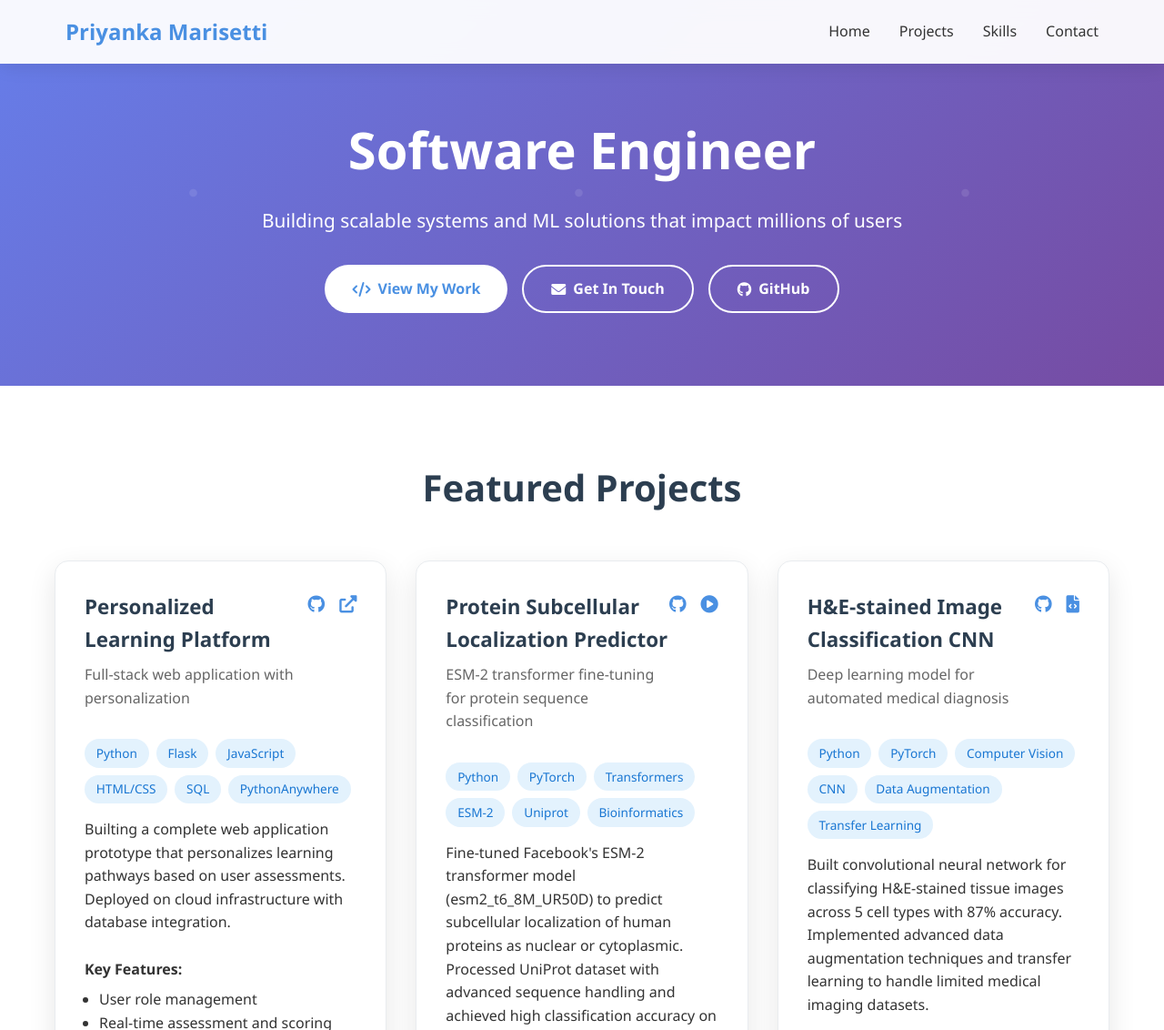
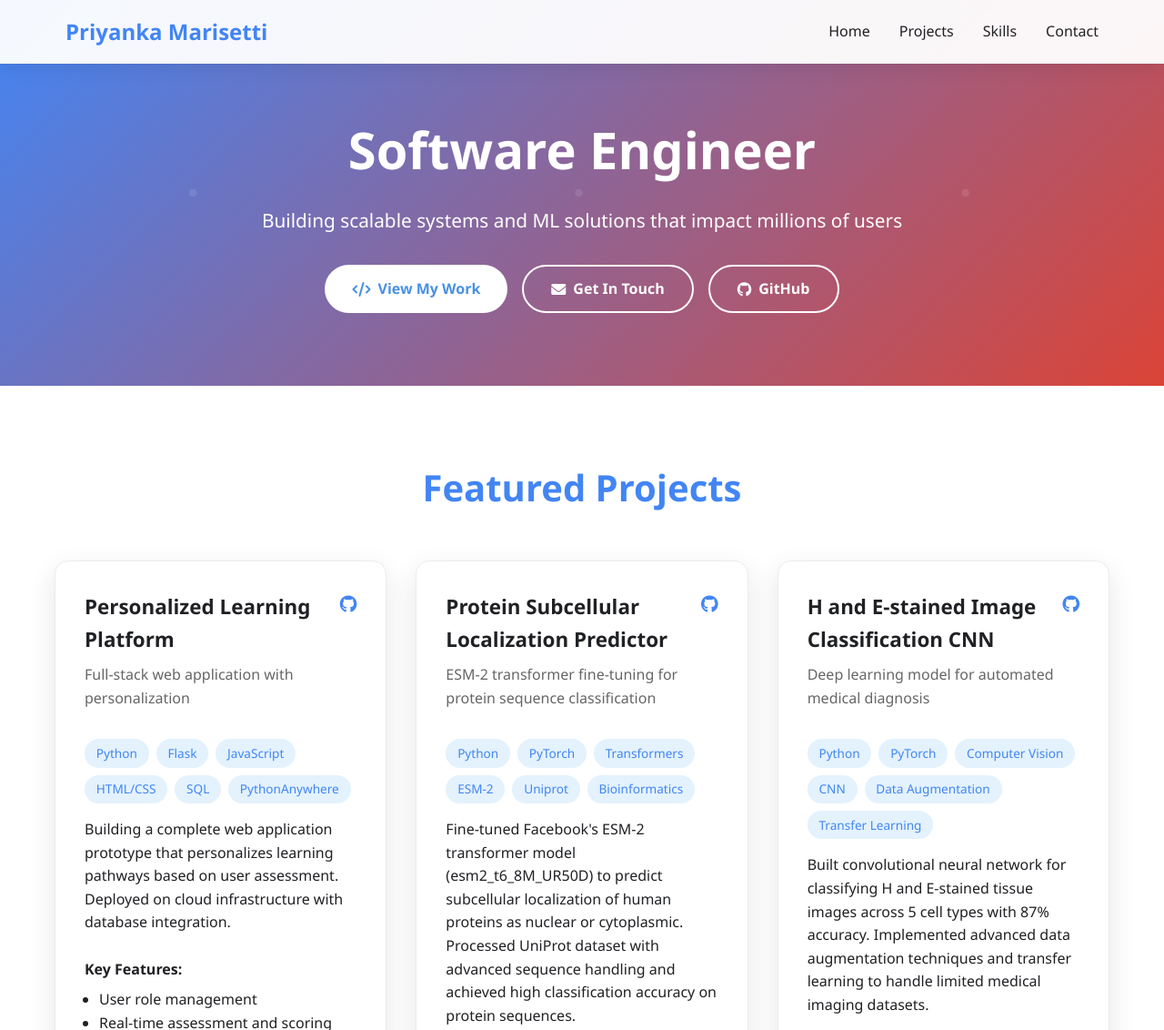
Before and after one commit to pmarisetti/priyankamarisetti.github.io, a plain HTML site: page index.html in a window 1280 px wide. Shown: the top 1132 px of the page at 91% size. Drawn offline with Linux system fonts and the light colour scheme.

Commit message:
Update index.html

```diff
--- a/index.html
+++ b/index.html
@@ -15,8 +15,8 @@
         body {
             font-family: 'Segoe UI', Tahoma, Geneva, Verdana, sans-serif;
             line-height: 1.6;
-            color: #333;
-            background: linear-gradient(135deg, #667eea 0%, #764ba2 100%);
+            color: #202124;
+            background: linear-gradient(135deg, #4285F4 0%, #DB4437 100%);
             min-height: 100vh;
         }
 
@@ -48,7 +48,7 @@
         .logo {
             font-size: 1.5rem;
             font-weight: bold;
-            color: #4A90E2;
+            color: #4285F4;
         }
 
         .nav-links {
@@ -59,17 +59,17 @@
 
         .nav-links a {
             text-decoration: none;
-            color: #333;
+            color: #202124;
             font-weight: 500;
             transition: color 0.3s ease;
         }
 
         .nav-links a:hover {
-            color: #4A90E2;
+            color: #4285F4;
         }
 
         .hero {
-            background: linear-gradient(135deg, #667eea 0%, #764ba2 100%);
+            background: linear-gradient(135deg, #4285F4 0%, #DB4437 100%);
             color: white;
             text-align: center;
             padding: 120px 0 80px;
@@ -151,18 +151,18 @@
 
         .section {
             padding: 80px 0;
-            background: white;
+            background: #FFFFFF;
         }
 
         .section:nth-child(even) {
-            background: #f8f9fa;
+            background: #F8F9FA;
         }
 
         .section-title {
             text-align: center;
             font-size: 2.5rem;
             margin-bottom: 3rem;
-            color: #2c3e50;
+            color: #4285F4;
         }
 
         .projects-grid {
@@ -196,7 +196,7 @@
         .project-title {
             font-size: 1.4rem;
             font-weight: bold;
-            color: #2c3e50;
+            color: #202124;
             margin-bottom: 0.5rem;
         }
 
@@ -206,13 +206,13 @@
         }
 
         .project-links a {
-            color: #4A90E2;
+            color: #4285F4;
             font-size: 1.2rem;
             transition: color 0.3s ease;
         }
 
         .project-links a:hover {
-            color: #357abd;
+            color: #DB4437;
         }
 
         .tech-stack {
@@ -223,8 +223,8 @@
         }
 
         .tech-tag {
-            background: #e3f2fd;
-            color: #1976d2;
+            background: #E3F2FD;
+            color: #4285F4;
             padding: 0.3rem 0.8rem;
             border-radius: 20px;
             font-size: 0.85rem;
@@ -248,7 +248,7 @@
 
         .skill-icon {
             font-size: 3rem;
-            color: #4A90E2;
+            color: #4285F4;
             margin-bottom: 1rem;
         }
 
@@ -297,7 +297,7 @@
         }
 
         .footer {
-            background: #2c3e50;
+            background: #202124;
             color: white;
             text-align: center;
             padding: 2rem 0;
@@ -317,7 +317,7 @@
         }
 
         .social-links a:hover {
-            color: #4A90E2;
+            color: #4285F4;
         }
 
         @keyframes fadeInUp {
@@ -406,9 +406,6 @@
                             <a href="https://github.com/priyankamarisetti/learning-platform" target="_blank" title="GitHub">
                                 <i class="fab fa-github"></i>
                             </a>
-                            <a href="https://priyankalearning.pythonanywhere.com" target="_blank" title="Live Demo">
-                                <i class="fas fa-external-link-alt"></i>
-                            </a>
                         </div>
                     </div>
                     <div class="tech-stack">
@@ -419,7 +416,7 @@
                         <span class="tech-tag">SQL</span>
                         <span class="tech-tag">PythonAnywhere</span>
                     </div>
-                    <p>Builting a complete web application prototype that personalizes learning pathways based on user assessments. Deployed on cloud infrastructure with database integration.</p>
+                    <p>Building a complete web application prototype that personalizes learning pathways based on user assessment. Deployed on cloud infrastructure with database integration.</p>
                     <br>
                     <strong>Key Features:</strong>
                     <ul style="margin-left: 1rem; margin-top: 0.5rem;">
@@ -440,9 +437,6 @@
                         <div class="project-links">
                             <a href="https://github.com/pmarisetti/Subcellular-Localisation-of-Human-Proteins" target="_blank" title="GitHub">
                                 <i class="fab fa-github"></i>
-                            </a>
-                            <a href="#" onclick="alert('Model available for demonstration - contact for access')" title="Demo">
-                                <i class="fas fa-play-circle"></i>
                             </a>
                         </div>
                     </div>
@@ -469,15 +463,12 @@
                 <div class="project-card">
                     <div class="project-header">
                         <div>
-                            <h3 class="project-title">H&E-stained Image Classification CNN</h3>
+                            <h3 class="project-title">H and E-stained Image Classification CNN</h3>
                             <p style="color: #666; margin-bottom: 1rem;">Deep learning model for automated medical diagnosis</p>
                         </div>
                         <div class="project-links">
                             <a href="https://github.com/pmarisetti/H-E-image-classification" target="_blank" title="GitHub">
                                 <i class="fab fa-github"></i>
-                            </a>
-                            <a href="#" onclick="alert('Jupyter notebook available for review')" title="Notebook">
-                                <i class="fas fa-file-code"></i>
                             </a>
                         </div>
                     </div>
@@ -489,7 +480,7 @@
                         <span class="tech-tag">Data Augmentation</span>
                         <span class="tech-tag">Transfer Learning</span>
                     </div>
-                    <p>Built convolutional neural network for classifying H&E-stained tissue images across 5 cell types with 87% accuracy. Implemented advanced data augmentation techniques and transfer learning to handle limited medical imaging datasets.</p>
+                    <p>Built convolutional neural network for classifying H and E-stained tissue images across 5 cell types with 87% accuracy. Implemented advanced data augmentation techniques and transfer learning to handle limited medical imaging datasets.</p>
                     <br>
                     <strong>Implementation Highlights:</strong>
                     <ul style="margin-left: 1rem; margin-top: 0.5rem;">
@@ -641,7 +632,7 @@
                 <a href="https://www.linkedin.com/in/marisetti-priyanka-2b9170173/" target="_blank">
                     <i class="fab fa-linkedin"></i>
                 </a>
-                <a href="https://github.com/pmarisetti" target="_blank">
+                <a href="https://github.com/pmarisetti?tab=repositories" target="_blank">
                     <i class="fab fa-github"></i>
                 </a>
                 <a href="mailto:priyankamarisetti5@gmail.com">
@@ -728,5 +719,4 @@
         });
     </script>
 </body>
-
 </html>
```
